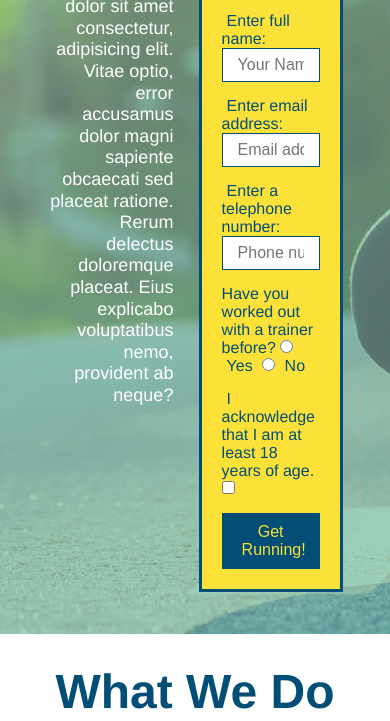
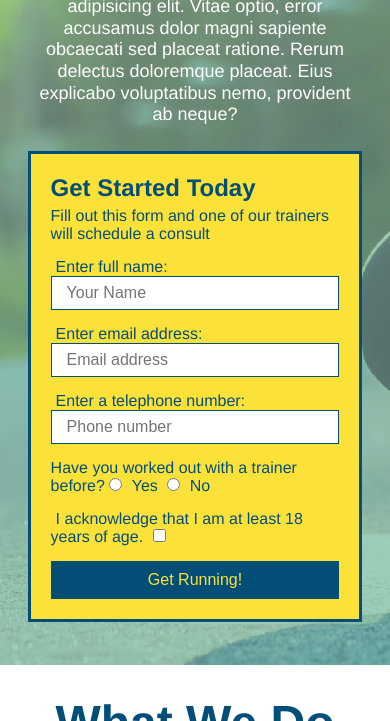
Before and after one commit to grocha78/run-buddy, a plain HTML site: page index.html in a window 390 px wide. Shown: the part 408-1129 px from the top of the page. Drawn offline with Linux system fonts and the light colour scheme.

Commit message:
updated mediaqueries

```diff
--- a/assets/css/style.css
+++ b/assets/css/style.css
@@ -374,6 +374,14 @@ section {
       width: 100%;
   }
 
+  .hero-cta, .hero-form {
+      width: 100%;
+  }
+
+  .hero-cta {
+      text-align: center;
+  }
+
   .section-title {
       width: 80%;
   }
```
